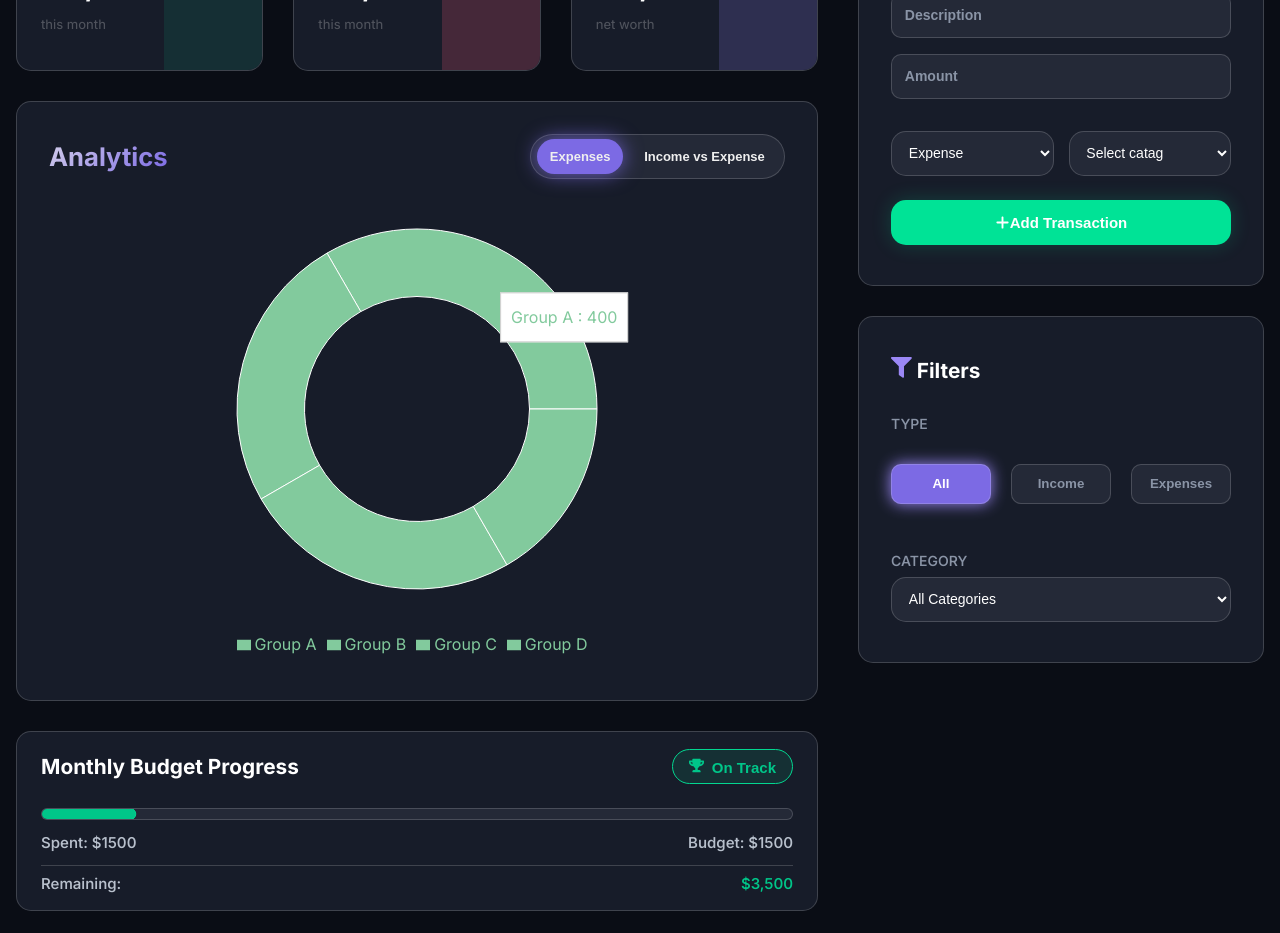
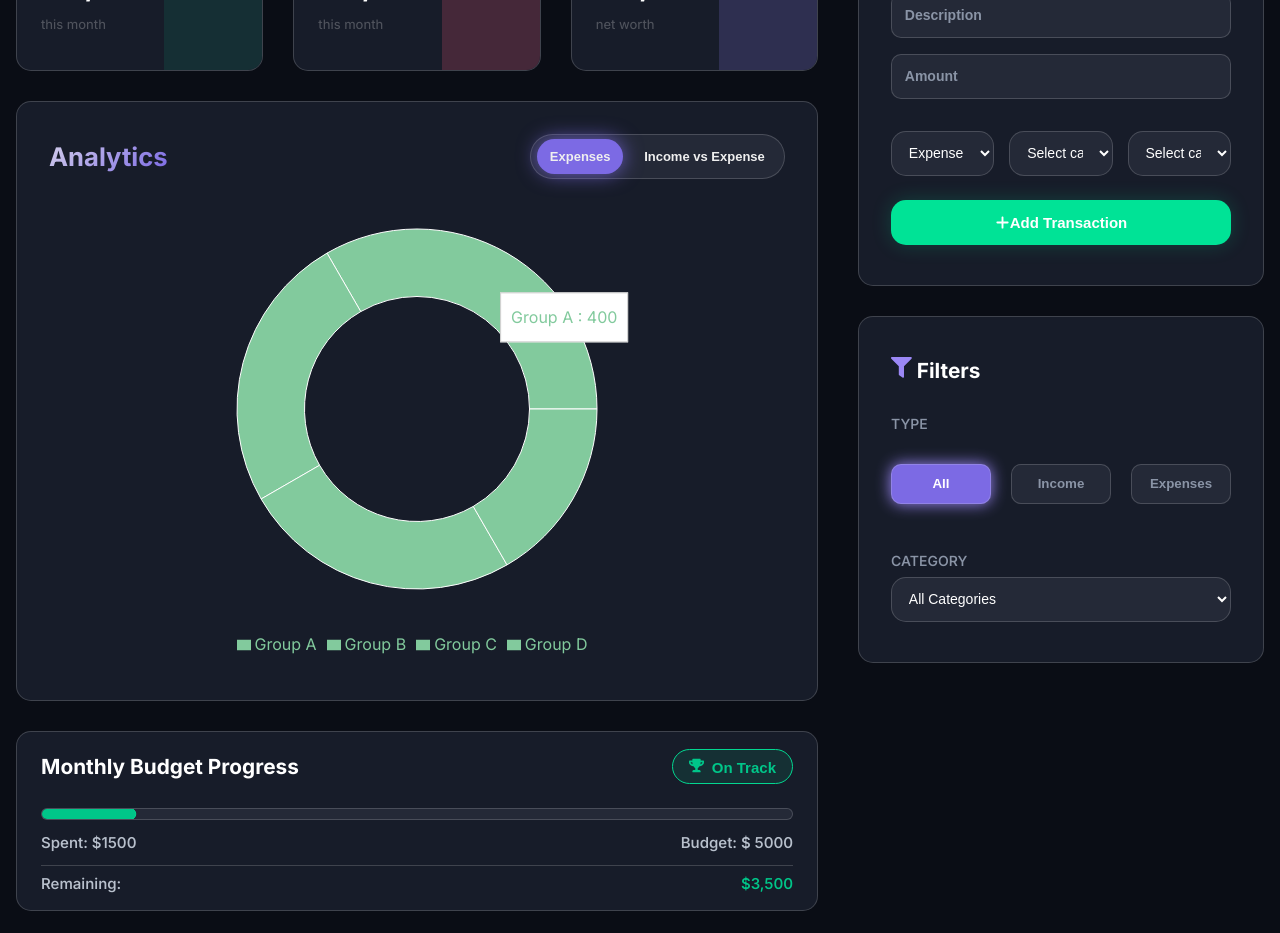
Before and after one commit to ALI-RAZA816/Expense-Tracker-Chart, a React (Vite) app: page / in a window 1280 px wide. Shown: the part 260-1193 px from the top of the page. Built offline with nearby package versions, Linux system fonts and the light colour scheme.

Commit message:
removing states

```diff
--- a/src/App.jsx
+++ b/src/App.jsx
@@ -5,8 +5,21 @@ import ChartContainer from './components/ChartContainer';
 import FormSidebar from './components/FormSidebar';
 import Progress from './components/Progress';
 import TransactionRecords from './components/TransactionRecords';
+import {useState} from 'react';
 
 function App() {
+
+
+  const months = ["Jan","Feb","March","April","May","June","July","Aug","Sep","Oct","Nov","Dec"];
+  const date = new Date();
+
+  const budget = 5000;
+  const [transactions, setTransactions] = useState([]);
+  const [Desc, setDesc] = useState('');
+  const [Amount, setAmount] = useState('');
+  const [Type, setType] = useState('Expenses');
+  const [Category, setCategory] = useState('');
+
 
   return (
     <>
@@ -16,7 +29,7 @@ function App() {
           <div className="left">
             <Cards/>
             <ChartContainer/>
-            <Progress/>
+            <Progress budget = {budget}/>
           </div>
           <div className="right">
             <FormSidebar/>
--- a/src/components/ChartContainer.jsx
+++ b/src/components/ChartContainer.jsx
@@ -20,6 +20,7 @@ export default function ChartContainer() {
       { name: 'Group C', value: 300 },
       { name: 'Group D', value: 200 },
     ];
+
     const data = [
       { name: "expense", value: 5000 },
       { name: "income", value: 400 }
@@ -62,7 +63,7 @@ export default function ChartContainer() {
                 <YAxis dataKey="value" width="auto" />
                 <Tooltip />
                 <Bar dataKey="value"  fill="#82ca9d" isAnimationActive={isAnimationActive} />
-                {/* <Legend dataKey="value"/> */}
+                {/* <Legend/> */}
             </BarChart>}
         </div>
     </div>
--- a/src/components/FormSidebar.jsx
+++ b/src/components/FormSidebar.jsx
@@ -3,15 +3,10 @@ import { FaPlus } from "react-icons/fa6";
 import { FaFilter } from "react-icons/fa";
 import { useState } from 'react';
 
-export default function FormSidebar() {
+export default function FormSidebar({}) {
 
-    const [isExpenses, setExpenses] = useState("Expenses");
+
     const [isActive, setActive] = useState("all");
-
-    const transactionTypeHandler = (value) =>{
-        setExpenses(value)
-    }
-
     const filterButtonHandler = (value) =>{
         setActive(value);
     }
@@ -20,17 +15,17 @@ export default function FormSidebar() {
     <>
      <div className={style.transaction}>
             <h2>Add Transaction</h2>
-            <form action="">
+            <form>
                 <input type="text" placeholder='Description' />
                 <input type="number" placeholder='Amount' />
-                <div className={style.selection}>
+                <div className={style.selection} >
                     <div style={{width:"100%"}}>
-                        <select name="" id="" onChange={(event)=> transactionTypeHandler(event.target.value)}>
+                        <select name="" id="" >
                             <option selected value="Expenses">Expense</option>
                             <option value="Income">Income</option>
                         </select>
                     </div>
-                    {isExpenses === "Expenses" ? <div style={{width:"100%"}}>
+                    <div style={{width:"100%"}}>
                         <select name="" id="">
                             <option selected disabled value="">Select catag</option>
                             <option value="Housing">Housing</option>
@@ -43,16 +38,16 @@ export default function FormSidebar() {
                             <option value="Education">Eduction</option>
                             <option value="Other">Other</option>
                         </select>
-                    </div>:
+                    </div>
                     <div style={{width:"100%"}}>
                         <select name="" id="">
-                            <option selected disabled value="">Select catag</option>
+                            <option selected value= "" disabled>Select catag</option>
                             <option value="Housing">Salary</option>
                             <option value="Transporation">Freelance</option>
                             <option value="Food">Investment</option>
                             <option value="Utilities">Other</option>
                         </select>
-                    </div>}
+                    </div>
                 </div>
                 <button type='submit'><FaPlus /><span>Add Transaction</span></button>
             </form>
--- a/src/components/Progress.jsx
+++ b/src/components/Progress.jsx
@@ -2,7 +2,7 @@ import { FaTrophy } from "react-icons/fa";
 import style from '../css/Progress.module.css';
 
 
-export default function Progress() {
+export default function Progress({budget}) {
   return (
     <div className={style.progress}>
       <h2><span>Monthly Budget Progress</span><button><FaTrophy style={{marginRight:".5rem"}}/>On Track</button></h2>
@@ -10,7 +10,7 @@ export default function Progress() {
             <div className={style.progressBar}></div>
             <div>
                 <span>Spent: $1500</span>
-                <span>Budget: $1500</span>
+                <span>Budget: $ {budget}</span>
             </div>
       </div>
       <div style={{display:"flex",justifyContent:"space-between"}}>
```
